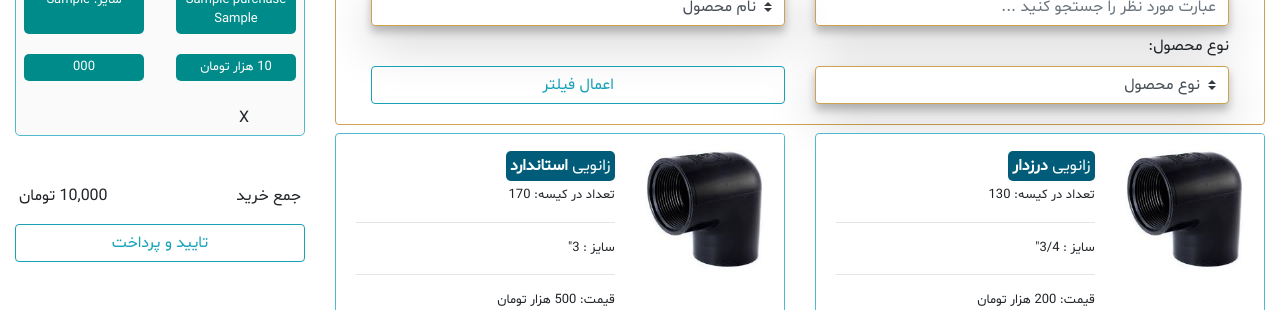
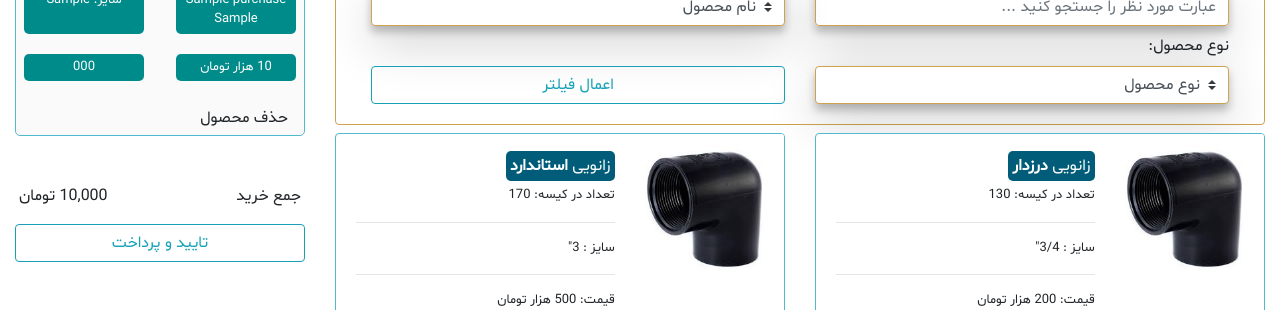
Before and after one commit to mahan7t7/iranetesal, a Django app: page /search/ in a window 1280 px wide. Shown: the part 330-640 px from the top of the page. Run offline with Django 3.2, Linux system fonts and the light colour scheme; a user stored in the database is signed in; data comes from the database, SQL or seed files in the repository; tables that the repository leaves empty hold one stand-in row (values such as "Sample post"); some libraries are stand-ins or nearby versions.

Commit message:
Update search.html

```diff
--- a/project/templates/pages/search.html
+++ b/project/templates/pages/search.html
@@ -161,7 +161,7 @@
                             </div>
 			<div class="d-flex">
 			 <a class="btn btn-outline -danger text-center mt-1 text-red p-1 radius setWidth" href="{% url 'del' item.id %}">
-				X
+				حذف محصول
 			</a>
 			</div>
                         </div>
```
